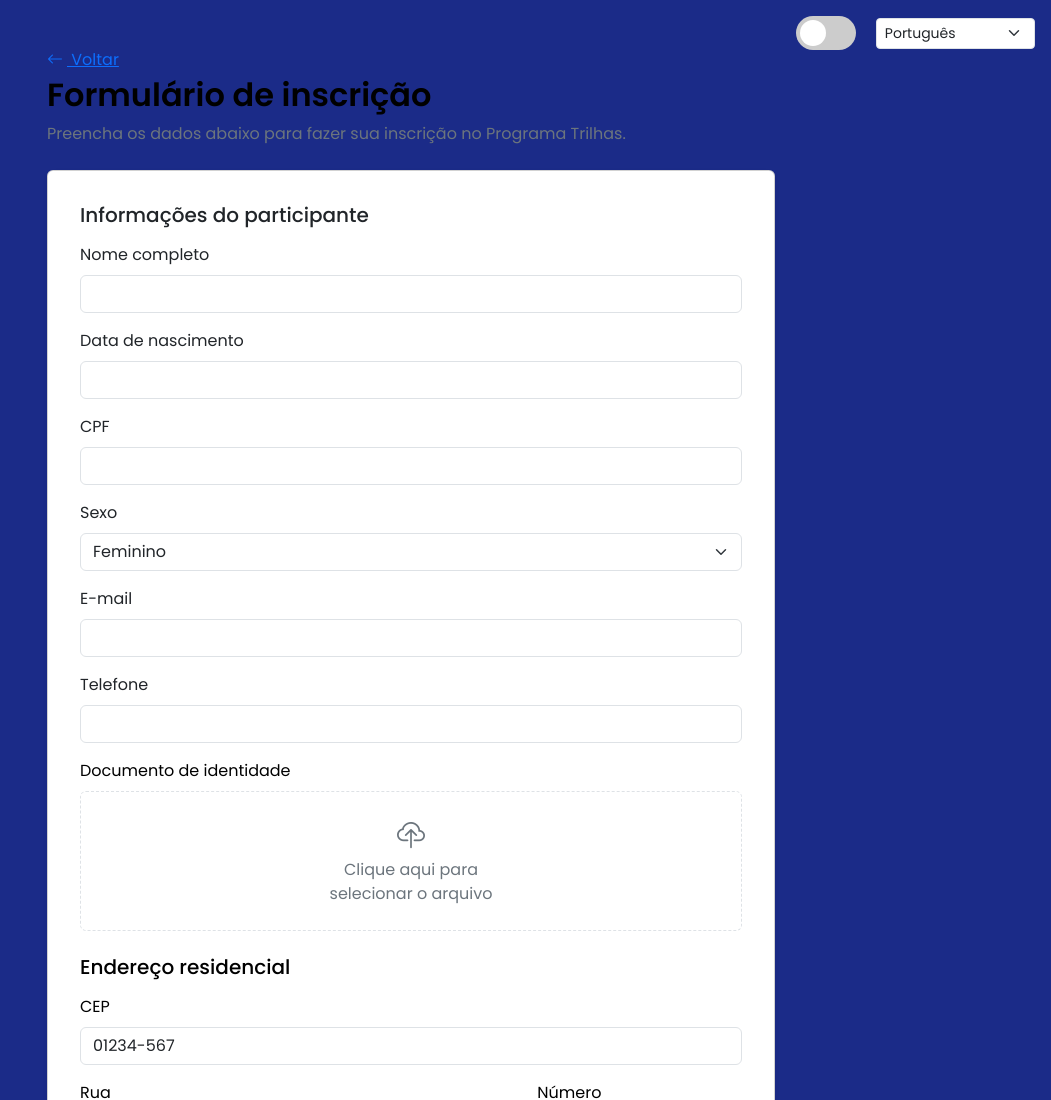
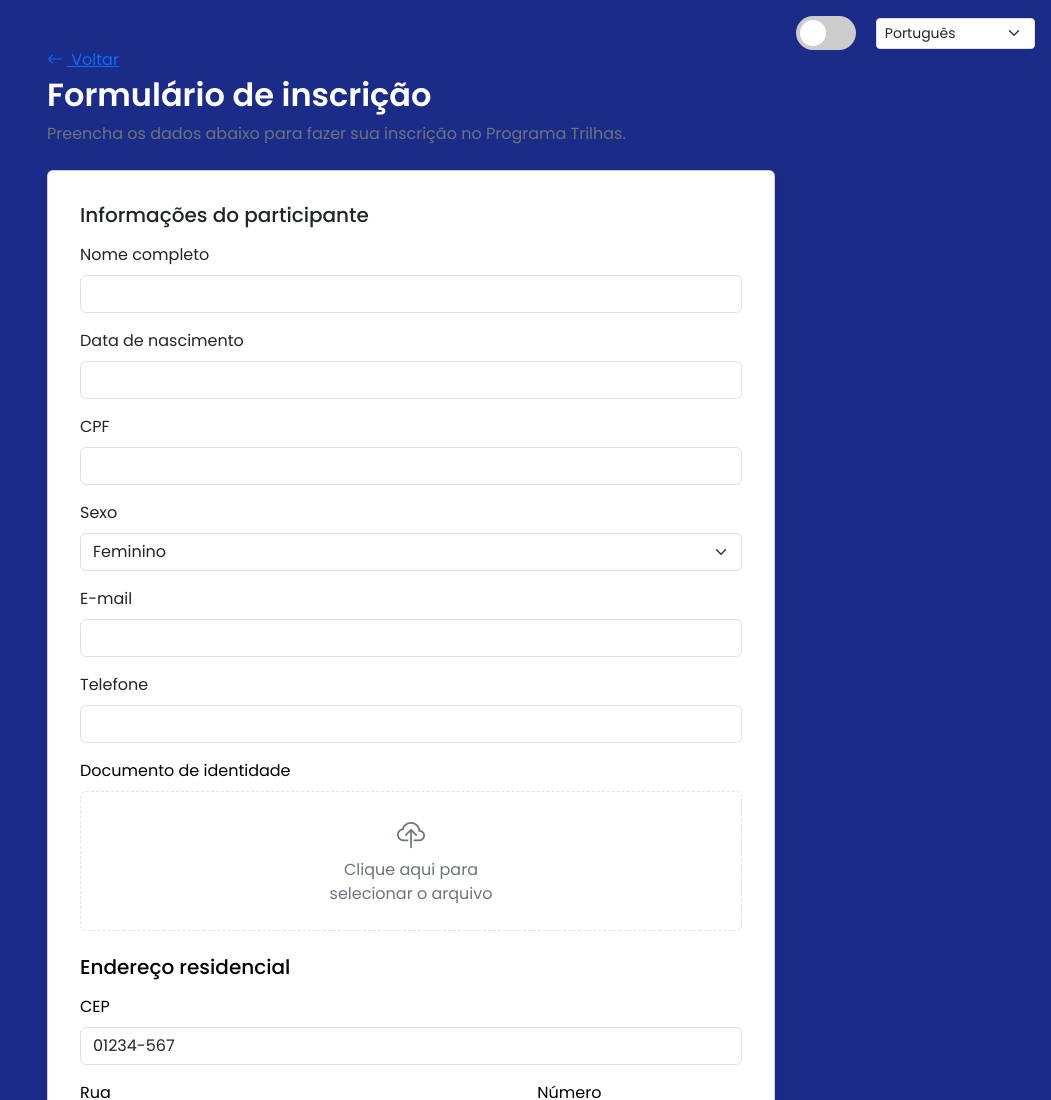
Before and after one commit to RuanSampaio-code/Desafio-2-Programa-Trilhas, a plain HTML site: page pages/forms.html in a window 1280 px wide. Shown: the top 1100 px of the page, without its empty margins (229-1280 px from the left). Drawn offline with nearby package versions, Linux system fonts and the light colour scheme.

Commit message:
corrigindo cores

```diff
--- a/pages/forms.html
+++ b/pages/forms.html
@@ -36,7 +36,7 @@
 
         <!-- Título e Subtítulo -->
         <div class="mb-4">
-          <h1 class="fs-2 fw-semibold" data-translate="formTitle">Formulário de inscrição</h1>
+          <h1 class="fs-2 fw-semibold" data-translate="formTitle"  style="color:white;">Formulário de inscrição</h1>
           <p class="text-secondary" data-translate="formSubtitle" style="color:white;">Preencha os dados abaixo para fazer sua inscrição no Programa Trilhas.</p>
         </div>
 
```
